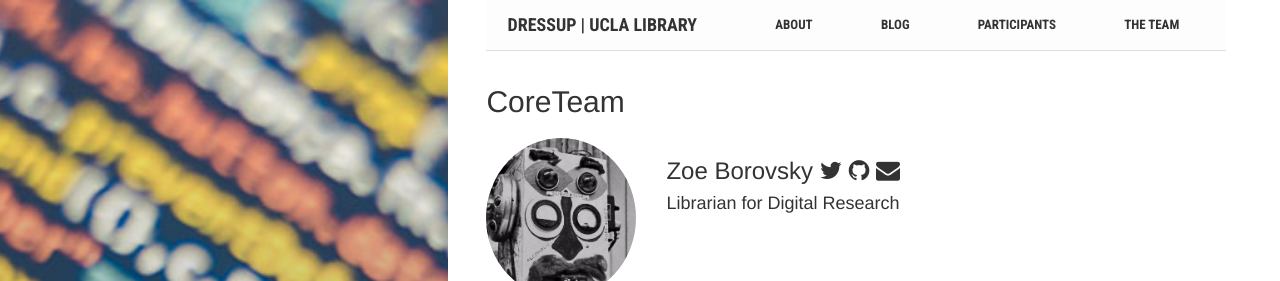
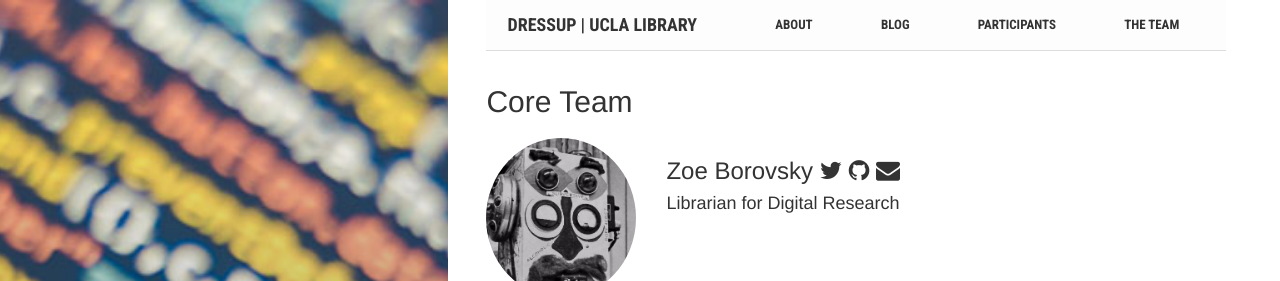
Before and after one commit to dnoneill/dressup-rebuild, a Jekyll site: the page built from team.md, in a window 1280 px wide and 1271 px high. Shown: the top 281 px of the window. Built offline with Jekyll 4.4.1, drawn with Linux system fonts in a browser that asks for light colours.

Commit message:
Update team.html

```diff
--- a/_layouts/team.html
+++ b/_layouts/team.html
@@ -2,7 +2,7 @@
 layout: default
 ---
 
-<h2>CoreTeam</h2>
+<h2>Core Team</h2>
     {% for person in site.people %}
     {% if person.role == "instructor" %}
     <div class="content">
```
